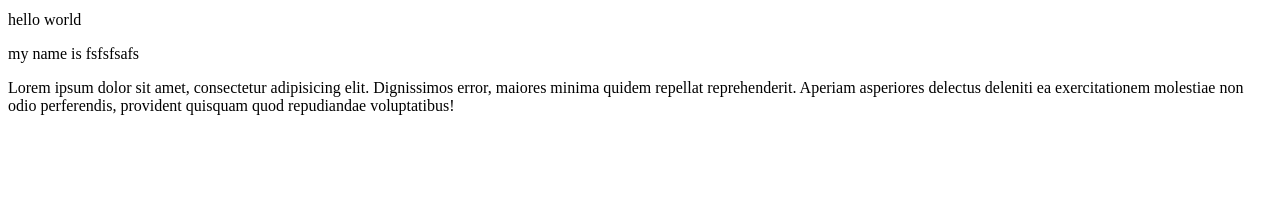
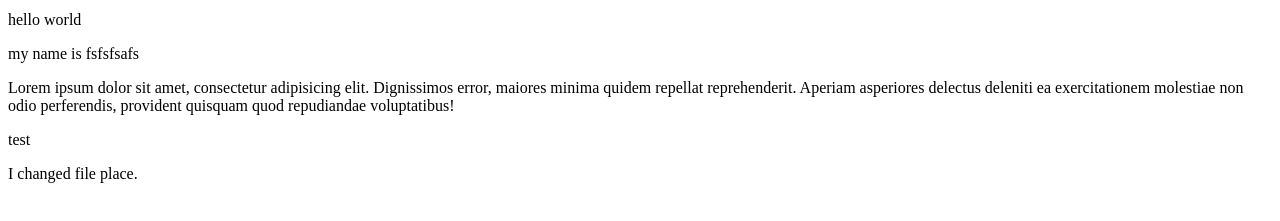
Before and after one commit to torio327/git-practice, a plain HTML site: page index.html in a window 1280 px wide. Shown: the part 123-344 px from the top of the page. Drawn offline with Linux system fonts and the light colour scheme.

Commit message:
Changed html

```diff
--- a/index.html
+++ b/index.html
@@ -11,6 +11,8 @@
 <p>hello world</p>
 <p>my name is fsfsfsafs</p>
 <p>Lorem ipsum dolor sit amet, consectetur adipisicing elit. Dignissimos error, maiores minima quidem repellat reprehenderit. Aperiam asperiores delectus deleniti ea exercitationem molestiae non odio perferendis, provident quisquam quod repudiandae voluptatibus!</p>
+<p>test</p>
+<p>I changed file place.</p>
 <script>
 </script>
 </body>
```
